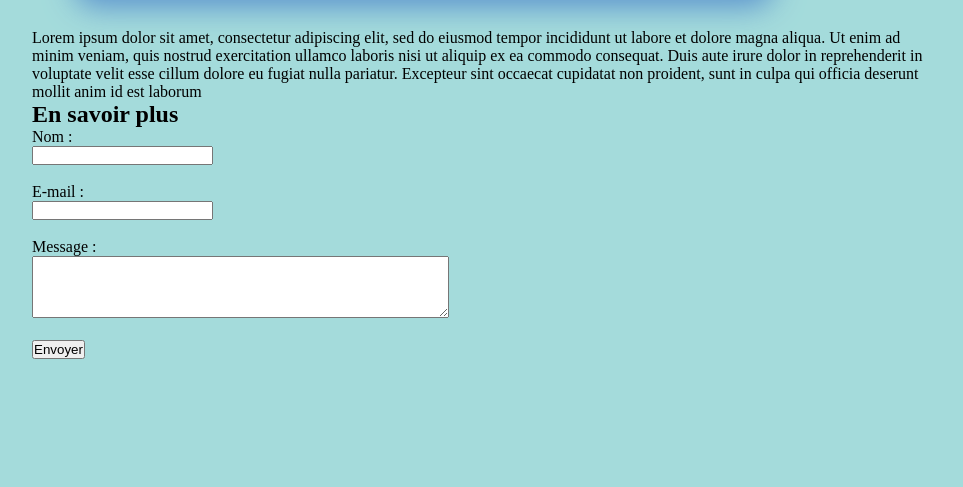
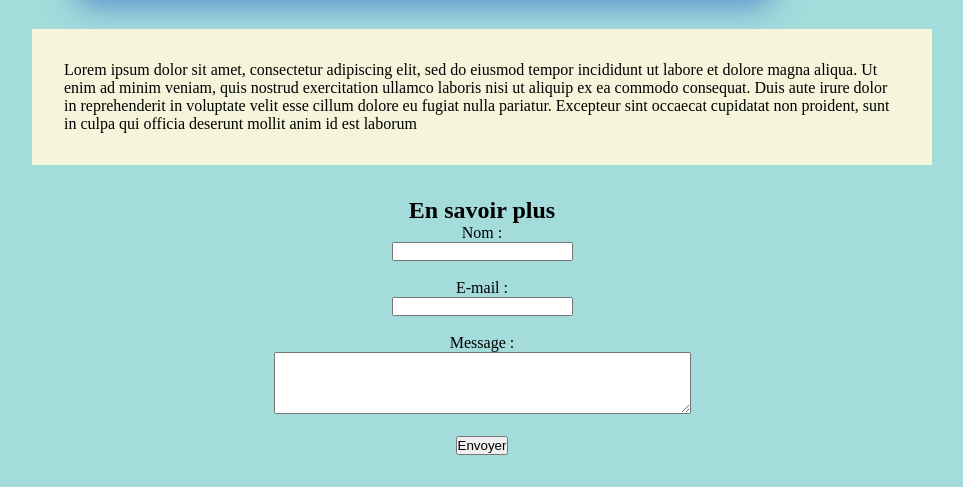
Before and after one commit to Pecorinow/Projets_Recettes, a plain HTML site: page index.html in a window 1280 px wide. Shown: the part 1598-2085 px from the top of the page, without its empty margins (158-1121 px from the left). Before the commit the page ends 1957 px from the top, so only its background shows below. Drawn offline with Linux system fonts and the light colour scheme.

Commit message:
modif index et css

```diff
--- a/globale.css
+++ b/globale.css
@@ -55,3 +55,12 @@ h1{
     padding: 2rem;
     color: beige;
 }
+.containerApropos{
+   background-color: beige;
+   padding: 2rem;
+
+}
+.containerContact{
+    text-align: center;
+    padding: 2rem;
+}
```
